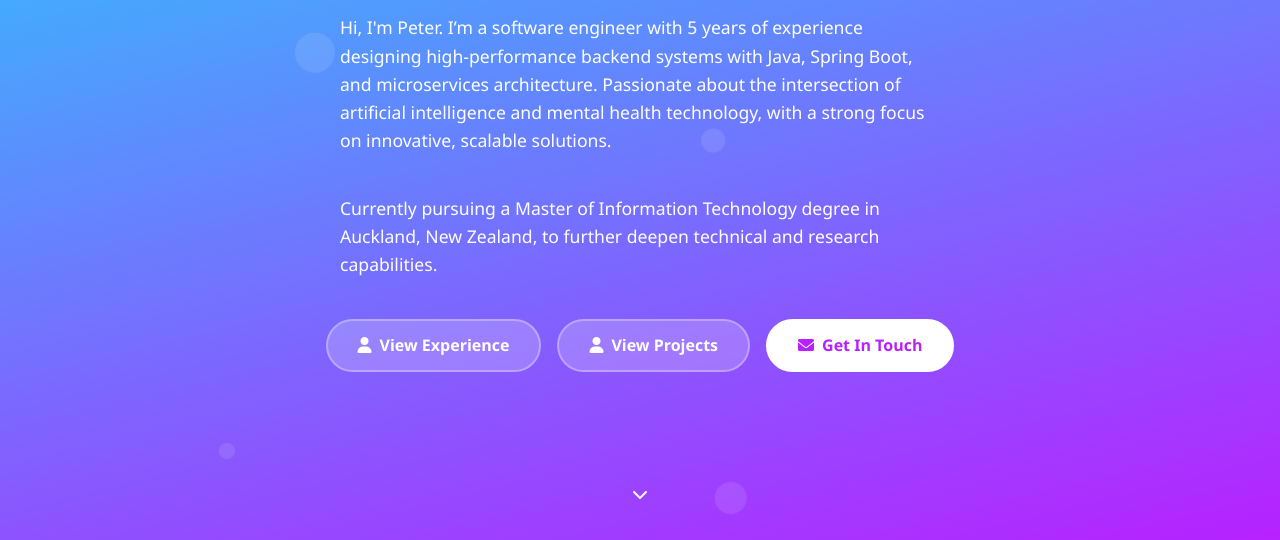
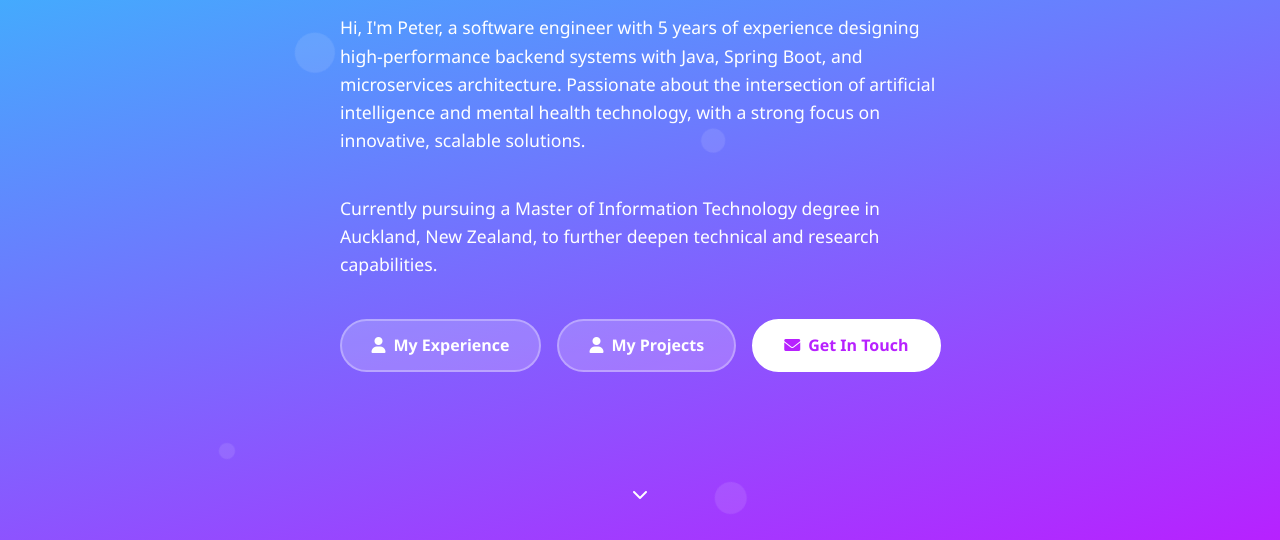
Before and after one commit to peterhonne/peterhonne.github.io, a plain HTML site: page index.html in a window 1280 px wide. Shown: the part 260-800 px from the top of the page. Drawn offline with Linux system fonts and the light colour scheme.

Commit message:
Update index.html

```diff
--- a/index.html
+++ b/index.html
@@ -531,7 +531,7 @@
         <div class="hero-content">
             <h1 class="hero-title">Java Backend Engineer</h1>
             <p class="hero-description">
-                Hi, I'm Peter. I’m a software engineer with 5 years of experience designing high-performance backend systems with Java, Spring Boot, and microservices architecture.
+                Hi, I'm Peter, a software engineer with 5 years of experience designing high-performance backend systems with Java, Spring Boot, and microservices architecture.
                 Passionate about the intersection of artificial intelligence and mental health technology, with a strong focus on innovative, scalable solutions.
             </p>
             <p class="hero-description"> Currently pursuing a Master of Information Technology degree in Auckland, New Zealand, to further deepen technical and research capabilities. </p>
@@ -540,11 +540,11 @@
             <div class="cta-buttons">
                 <a href="#experience" class="btn btn-primary">
                     <i class="fas fa-user"></i>
-                    View Experience
+                    My Experience
                 </a>
                 <a href="#projects" class="btn btn-primary">
                     <i class="fas fa-user"></i>
-                    View Projects
+                    My Projects
                 </a>
                 <a href="#contact" class="btn btn-secondary">
                     <i class="fas fa-envelope"></i>
@@ -577,9 +577,6 @@
                     <li>Deployed Docker and Kubernetes for containerization, achieving 45% improved scalability and productivity</li>
                     <li>Developed efficient Java-based distributed task scheduling frameworks, improving scheduling efficiency by 20%</li>
                 </ul>
-            </div>
-
-            <div class="experience-card">
                 <div class="experience-header">
                     <div>
                         <h3 class="experience-title">Software Engineer</h3>
```
